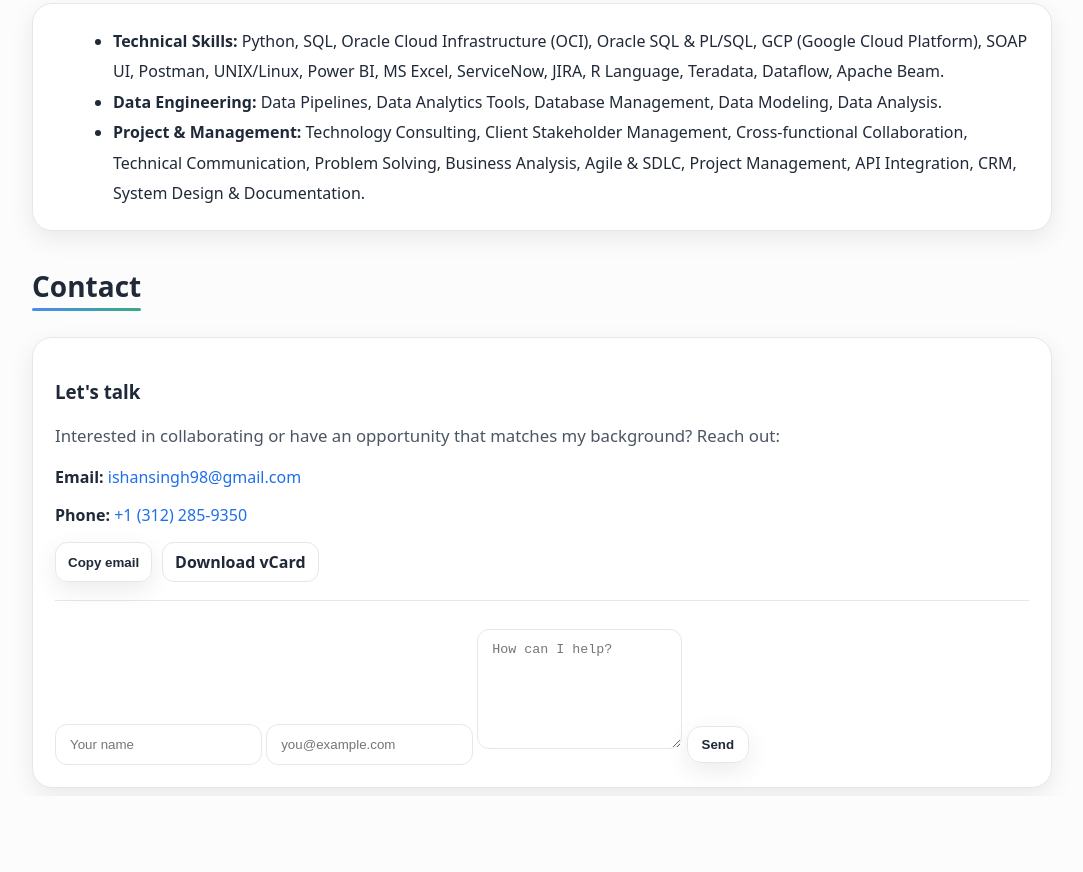
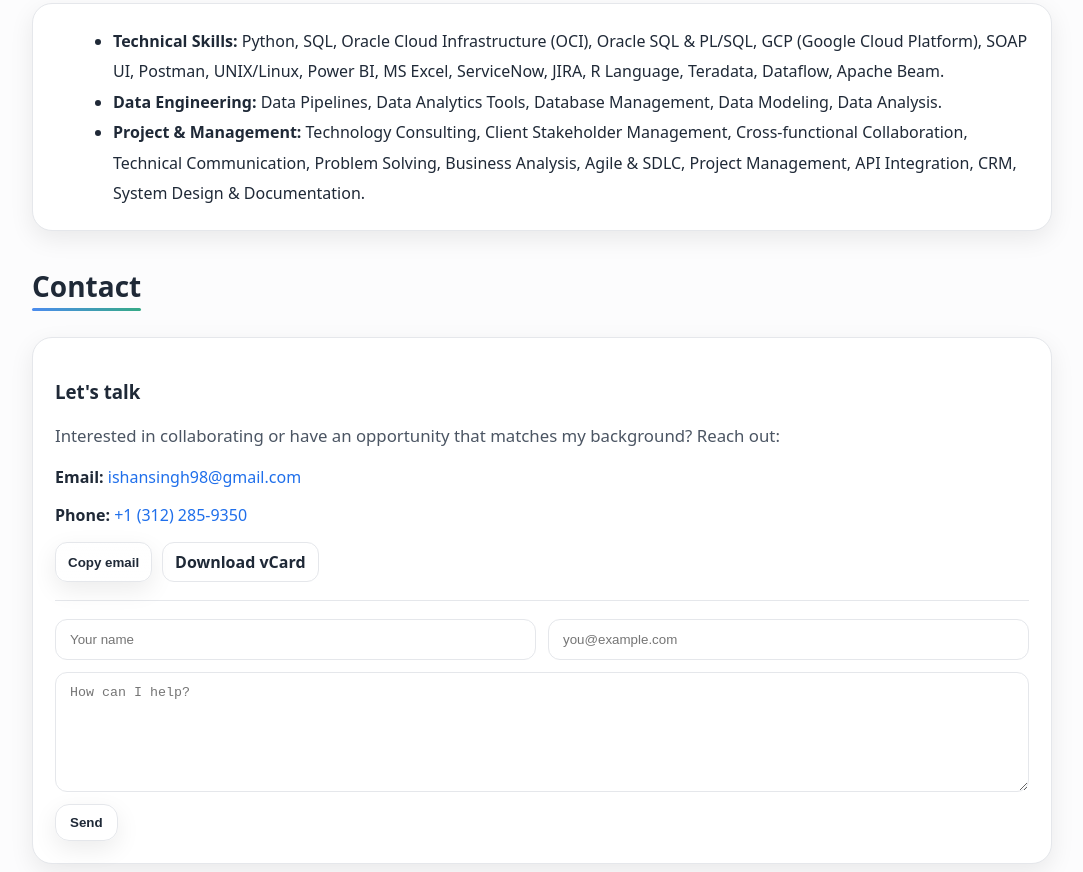
Before and after one commit to ishan-singh98/ishan-singh98.github.io, a plain HTML site: page index.html in a window 1280 px wide. Shown: the part 3235-4107 px from the top of the page, without its empty margins (98-1181 px from the left). Before the commit the page ends 4031 px from the top, so only its background shows below. Drawn offline with Linux system fonts and the light colour scheme.

Commit message:
fixed Contact form

```diff
--- a/index.html
+++ b/index.html
@@ -99,9 +99,15 @@
     .skip-link{position:absolute; left:12px; top:-40px; background:var(--card); border:1px solid var(--border); padding:8px 12px; border-radius:10px; box-shadow:var(--shadow); z-index:10000}
     .skip-link:focus{top:10px}
     /* Inputs */
-    .input{padding:12px 14px; border:1px solid var(--border); border-radius:12px; background:var(--card); color:var(--text)}
+    .input{padding:12px 14px; border:1px solid var(--border); border-radius:12px; background:var(--card); color:var(--text); width:100%; display:block}
     .input:focus{border-color:var(--brand)}
     textarea.input{min-height:120px; resize:vertical}
+    /* Contact form grid */
+    #contactForm{display:grid; grid-template-columns:repeat(2, minmax(0,1fr)); gap:12px; align-items:start}
+    #contactForm #msg{grid-column:1 / -1}
+    #contactForm button{grid-column:1 / 2; justify-self:start}
+    #formStatus{grid-column:1 / -1; margin-top:6px; color:var(--muted)}
+    @media (max-width:900px){ #contactForm{grid-template-columns:1fr} }
     @media (prefers-reduced-motion: reduce){ *{animation:none !important; transition:none !important} }
       /* Enhancements: smooth scrolling, avatar image, active nav */
     html{scroll-behavior:smooth}
@@ -353,10 +359,10 @@
             <label class="sr-only" for="name">Name</label>
             <input id="name" name="name" class="input" type="text" placeholder="Your name" required>
             <label class="sr-only" for="email">Email</label>
-            <input id="email" name="email" class="input" type="email" placeholder="you@example.com" required style="margin-top:10px">
+            <input id="email" name="email" class="input" type="email" placeholder="you@example.com" required>
             <label class="sr-only" for="msg">Message</label>
-            <textarea id="msg" name="message" class="input" placeholder="How can I help?" style="margin-top:10px"></textarea>
-            <button class="btn" type="submit" style="margin-top:10px">Send</button>
+            <textarea id="msg" name="message" class="input" placeholder="How can I help?"></textarea>
+            <button class="btn" type="submit">Send</button>
             <div id="formStatus" aria-live="polite" class="sr-only"></div>
 
           </form>
```
